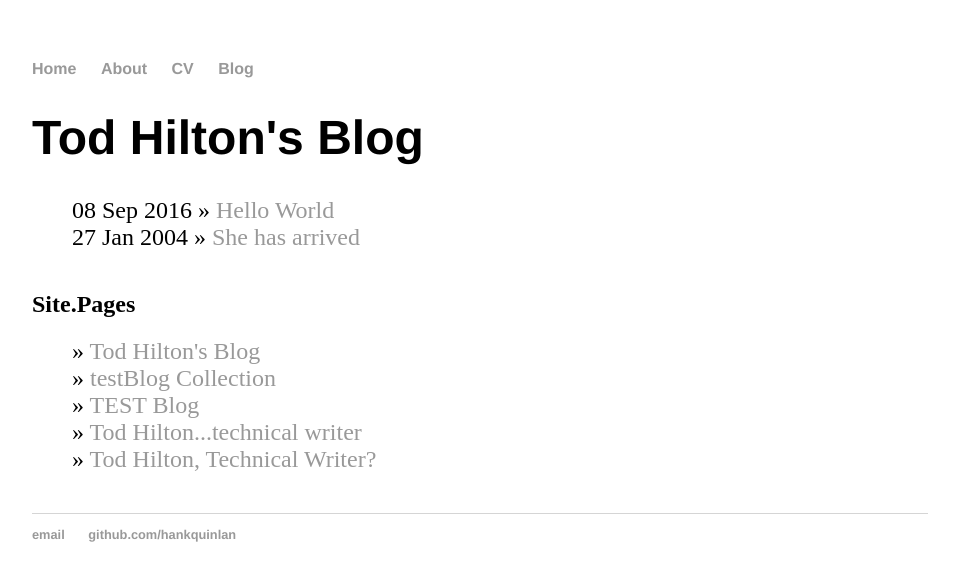
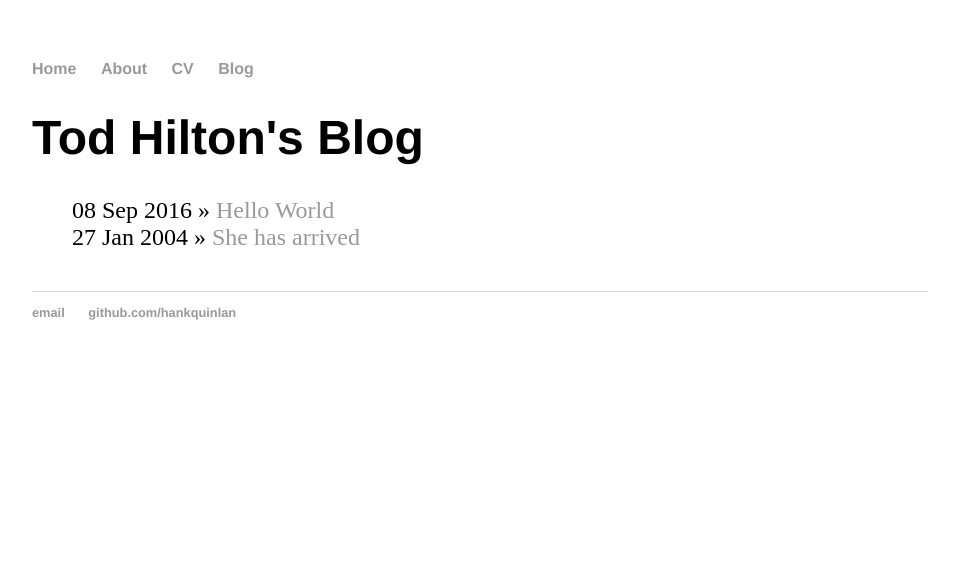
Before and after one commit to HiltonTod/testing, a Jekyll site: the page built from blog/index.html, in a window 1280 px wide. Shown: the top 581 px of the page, without its empty margins (160-1119 px from the left). Built offline with Jekyll 4.4.1, drawn with Linux system fonts in a browser that asks for light colours.

Commit message:
Update index.html

```diff
--- a/blog/index.html
+++ b/blog/index.html
@@ -9,11 +9,3 @@ title: Tod Hilton's Blog
 	    <li><span>{{ post.date | date_to_string }}</span> » <a href="{{ post.url }}" title="{{ post.title }}">{{ post.title }}</a></li>
 	  {% endfor %}
 	</ul>
-
-	<h2>Site.Pages</h2>
-
-	<ul class="posts">
-	  {% for page in site.pages %}
-	    <li><span>{{ page.date | date_to_string }}</span> » <a href="{{ page.url }}" title="{{ page.title }}">{{ page.title }}</a></li>
-	  {% endfor %}
-	</ul>
```
